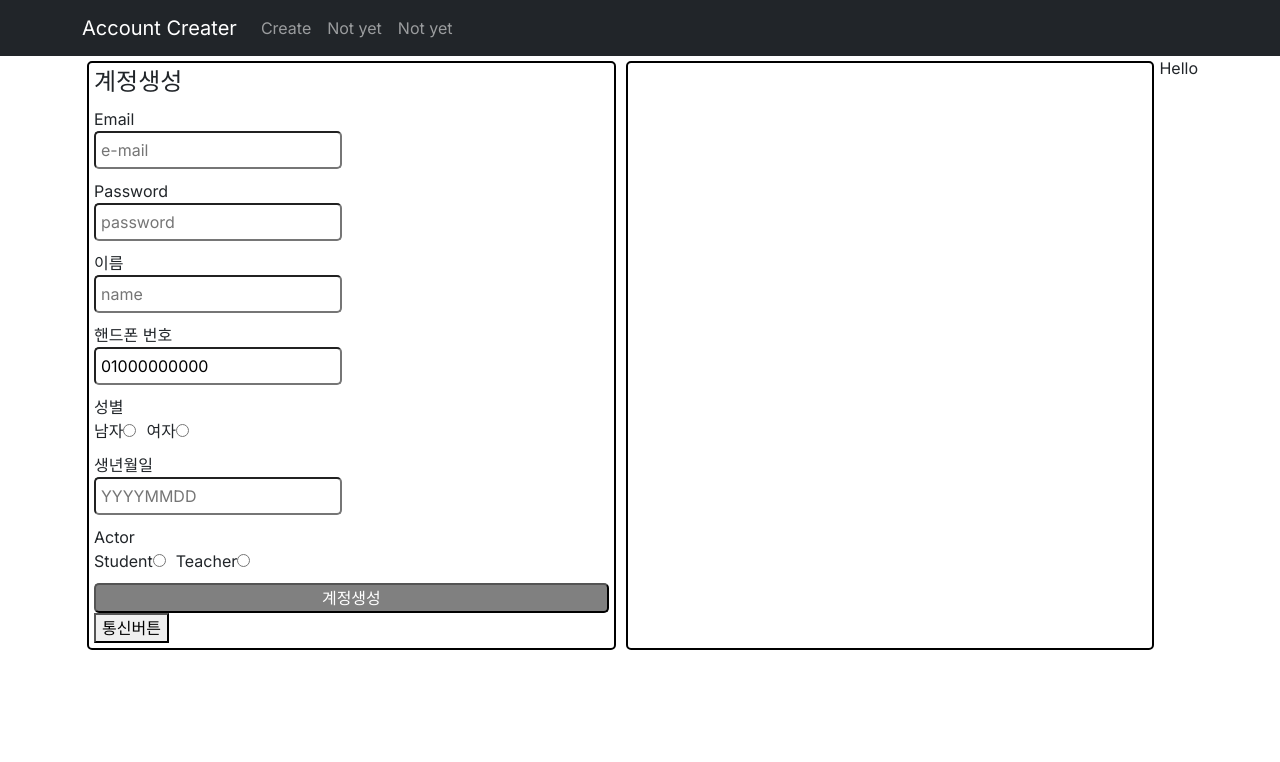
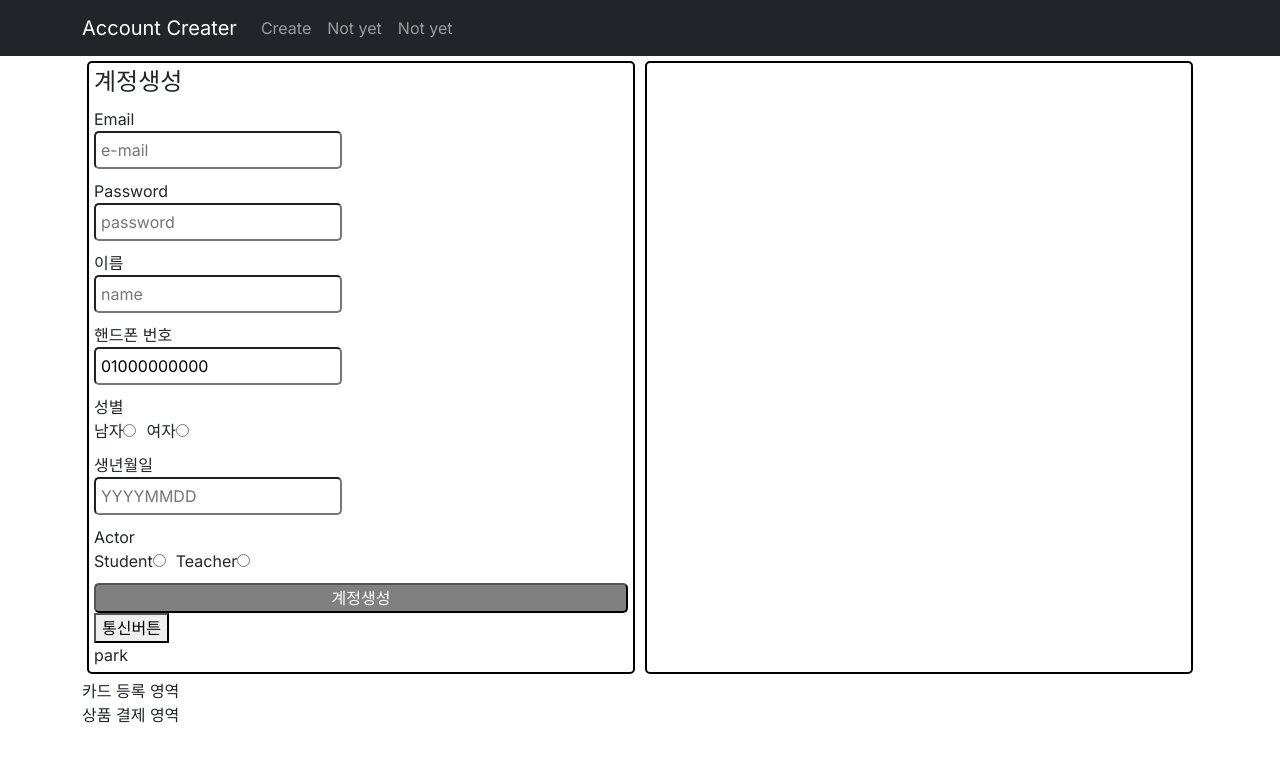
Before and after one commit to DoJunP/creater, a Next.js app: page / in a window 1280 px wide. Shown: the top 762 px of the page. Built offline with nearby package versions, Linux system fonts and the light colour scheme.

Commit message:
div 정리

```diff
--- a/app/components.js
+++ b/app/components.js
@@ -3,6 +3,7 @@ import { Container, Nav, Navbar } from 'react-bootstrap';
 import React, { useState } from 'react';
 import axios from 'axios';
 import { gql, useMutation, useQuery } from '@apollo/client';
+import { useSelector } from 'react-redux';
 
 // 최상단에 위치하는 네브바 컴포넌트
 function Navbars() {
@@ -104,9 +105,8 @@ const CREATE_USER = gql`
 `;
 
 function Account2() {
+  // 계정 생성통신의 인풋 데이터
   const [createUser] = useMutation(CREATE_USER);
-
-  // 계정 생성통신의 인풋 데이터
   const submit = async () => {
     try {
       let result = await createUser({
@@ -133,6 +133,10 @@ function Account2() {
       console.log(error);
     }
   };
+  // store에 있는 데이터 불러오기
+  let state = useSelector((state) => {
+    return state;
+  });
 
   const [email, setEmail] = useState('');
   const [password, setPassword] = useState('');
@@ -146,6 +150,7 @@ function Account2() {
   const [created, setCreated] = useState([]);
   let [list, setList] = useState(false);
 
+  // 인풋에 입력한 값들은 newAccount 변수에 담긴다
   const newAccount = {
     email: email,
     password: password,
@@ -291,7 +296,6 @@ function Account2() {
       </div>
       <div className="input-box">
         <button
-          // type="submit"
           className="register-button"
           onClick={() => {
             let copy = [...created];
@@ -314,6 +318,7 @@ function Account2() {
       <div>
         <button onClick={() => submit()}>통신버튼</button>
       </div>
+      <div>{state.user}</div>
     </div>
   );
 }
--- a/app/page.js
+++ b/app/page.js
@@ -15,6 +15,7 @@ export default function Home() {
   return (
     <Provider store={store}>
       <ApolloProvider client={client}>
+        <div>
           <div className="container">
             <div
               className="big-area"
@@ -34,7 +35,13 @@ export default function Home() {
                 width: '50%',
               }}
             ></div>
-          <div>Hello</div>
+          </div>
+          <div className="container">
+            <div>카드 등록 영역</div>
+          </div>
+          <div className="container">
+            <div>상품 결제 영역</div>
+          </div>
         </div>
       </ApolloProvider>
     </Provider>
--- a/store.js
+++ b/store.js
@@ -1,5 +1,12 @@
-import { configureStore } from '@reduxjs/toolkit';
+import { configureStore, createSlice } from '@reduxjs/toolkit';
+
+let user = createSlice({
+  name: 'user',
+  initialState: 'park',
+});
 
 export default configureStore({
-  reducer: {},
+  reducer: {
+    user: user.reducer, // slice 만들고 꼭 등록해줘야함, reducer 꼭 달아줘야함
+  },
 });
```
Lines whose indentation alone changed are shown as unchanged.
